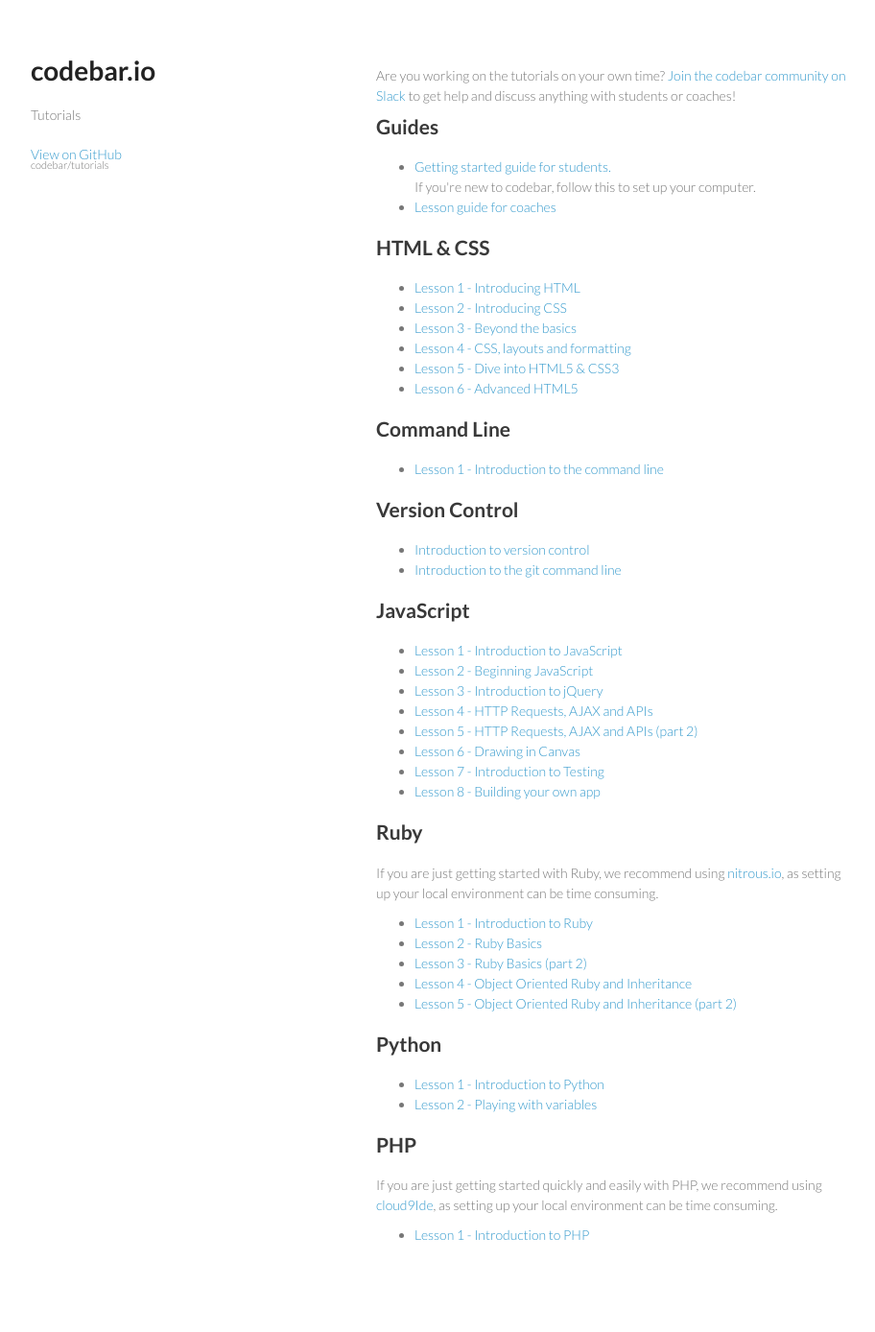
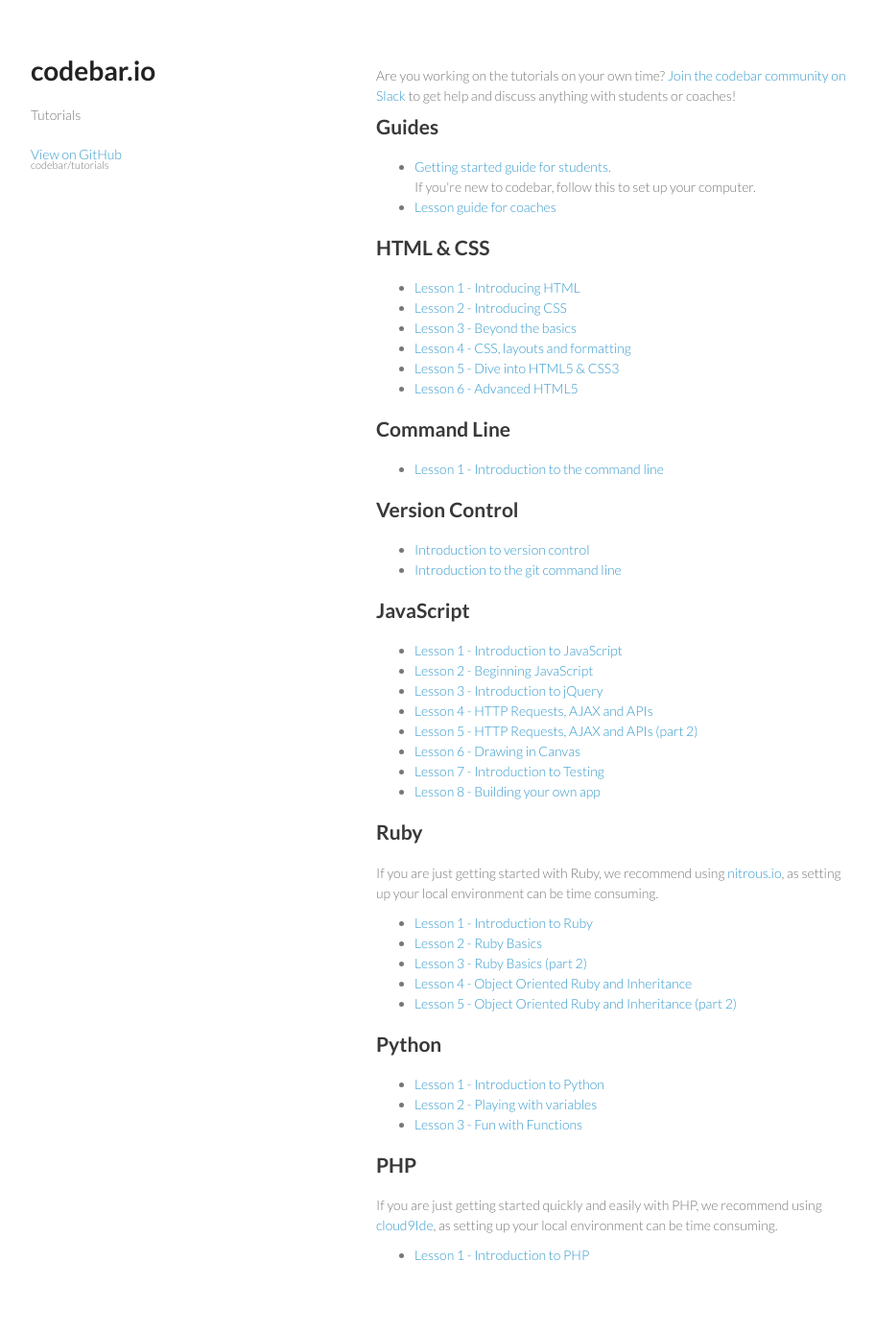
Before and after one commit to codebar/tutorials, a Jekyll site: the page index.html, which Jekyll copies as it is, in a window 1280 px wide. Shown: the whole page at 96% size, without its empty margins (178-1090 px from the left). Built offline with Jekyll 4.4.1, drawn with Linux system fonts in a browser that asks for light colours; before the commit the page ends 1367 px from its top, so only the background shows below that.

Commit message:
Add missing link to python3 tutorial

```diff
--- a/index.html
+++ b/index.html
@@ -85,6 +85,7 @@
           <ul>
             <li><a href="python/lesson1/tutorial.html">Lesson 1 - Introduction to Python</a></li>
             <li><a href="python/lesson2/tutorial.html">Lesson 2 - Playing with variables</a></li>
+            <li><a href="python/lesson3/tutorial.html">Lesson 3 - Fun with Functions</a></li>
           </ul>
 
           <h2>PHP</h2>
```
